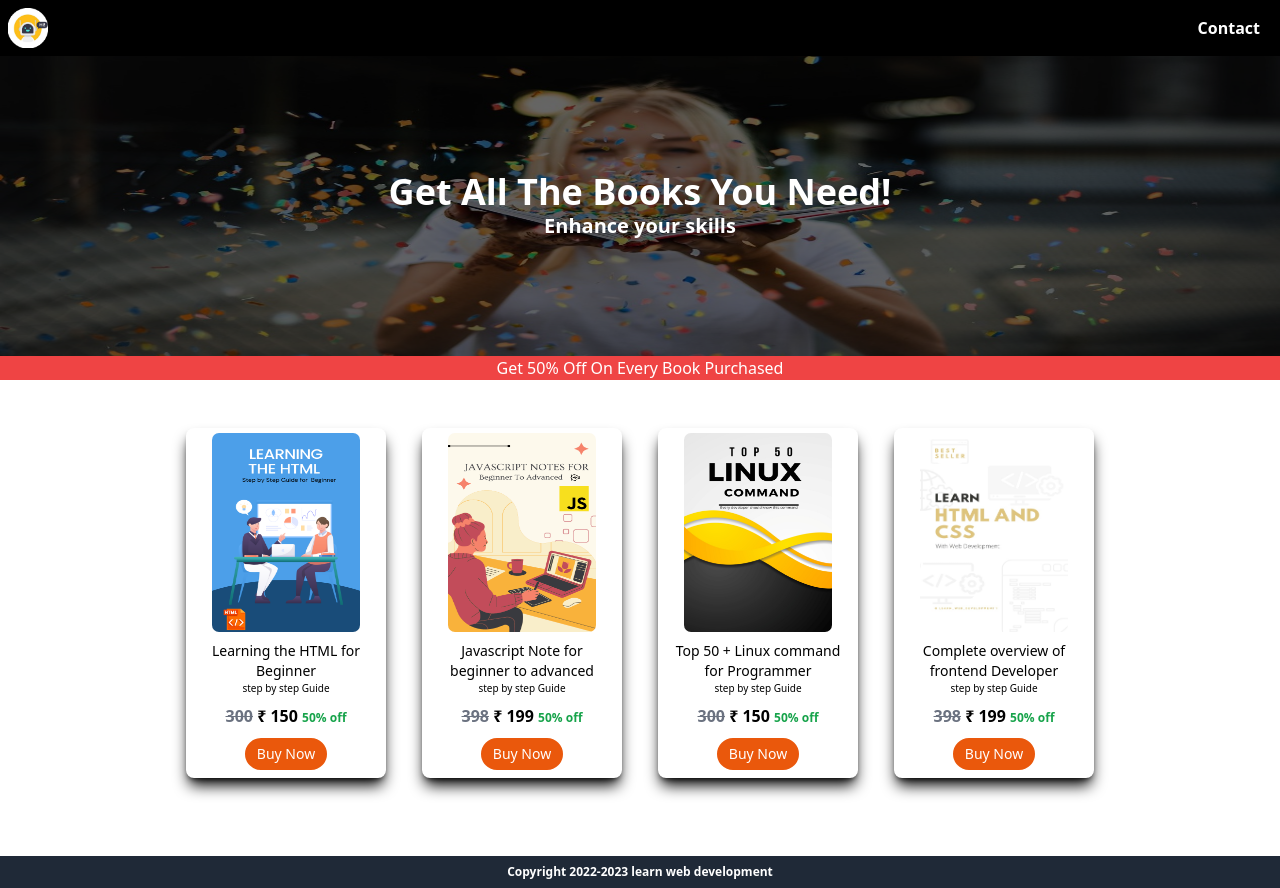
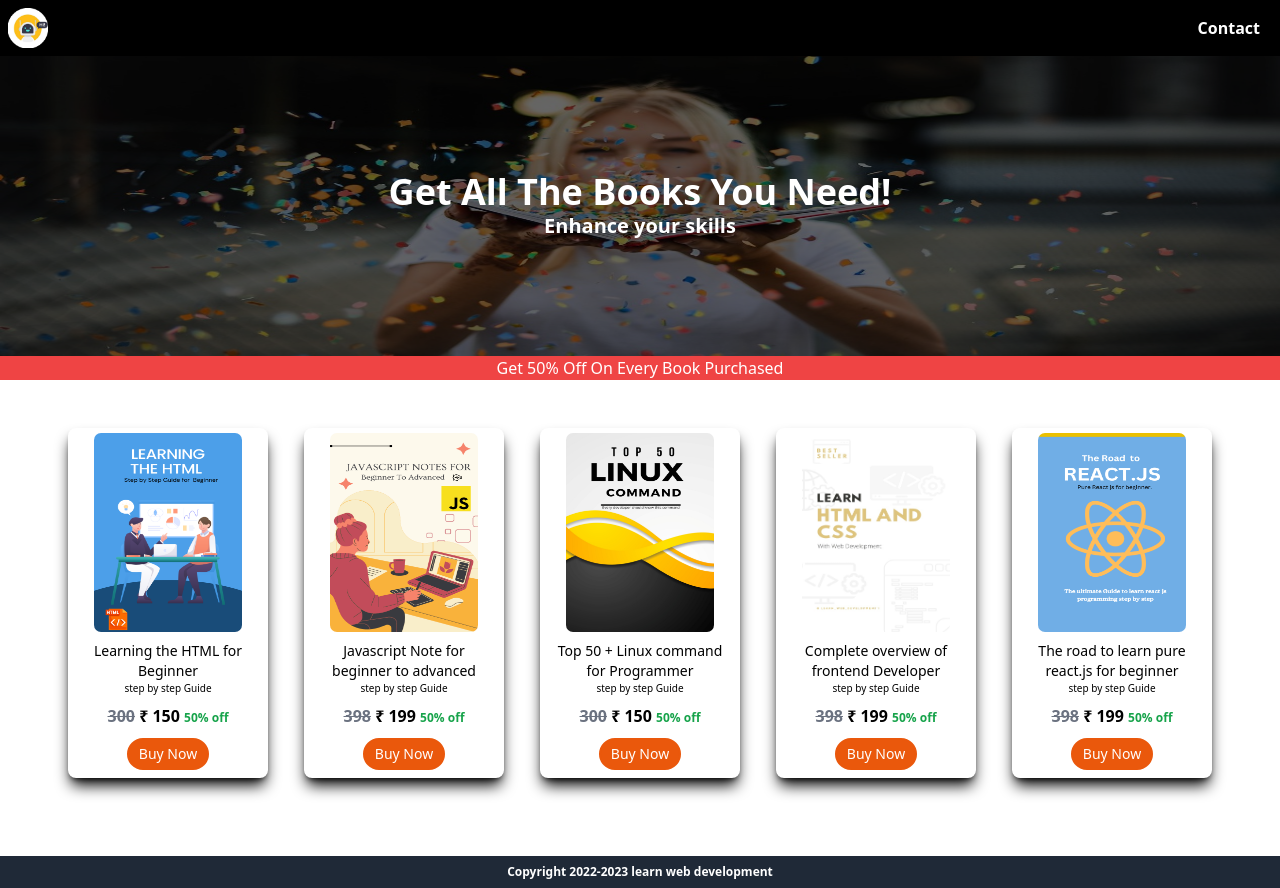
Before and after one commit to rjcodedev/techPlusCoding, a React (Create React App) app: page / in a window 1280 px wide. Built offline with nearby package versions, Linux system fonts and the light colour scheme; the HTML template or start-up script is replaced by a standard one.

Commit message:
added new book

```diff
--- a/src/component/BookList.js
+++ b/src/component/BookList.js
@@ -3,7 +3,7 @@ import Book1 from "../assets/Books/Book1.png";
 import Book2 from "../assets/Books/Book2.png";
 import Book3 from "../assets/Books/Book3.png";
 import Book4 from "../assets/Books/Book4.jpg";
-
+import Book5 from '../assets/Books/Book5.png'
 const BookList = () => {
   const Books = [
     {
@@ -46,6 +46,16 @@ const BookList = () => {
       currency: "₹",
       url: "https://rzp.io/l/tGzMyKep",
     },
+    {
+      id: 5,
+      img: Book5,
+      name: "The road to learn pure react.js for beginner",
+      subName: "step by step Guide",
+      mrp: 398,
+      price: 199,
+      currency: "₹",
+      url: "",
+    },
   ];
 
   const openUrl = (url) => {
```
Also changed, not shown: src/assets/Books/Book5.png (added).
